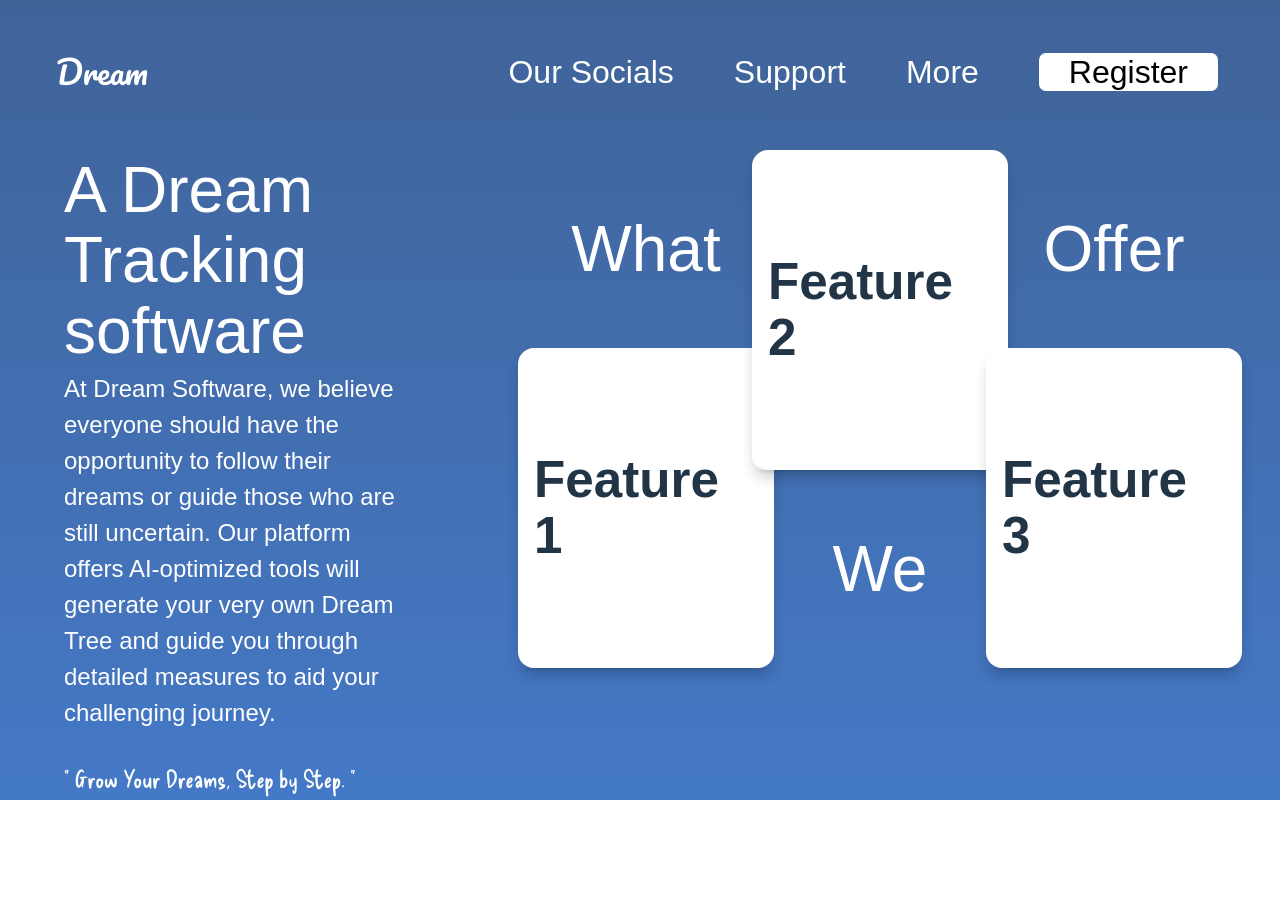
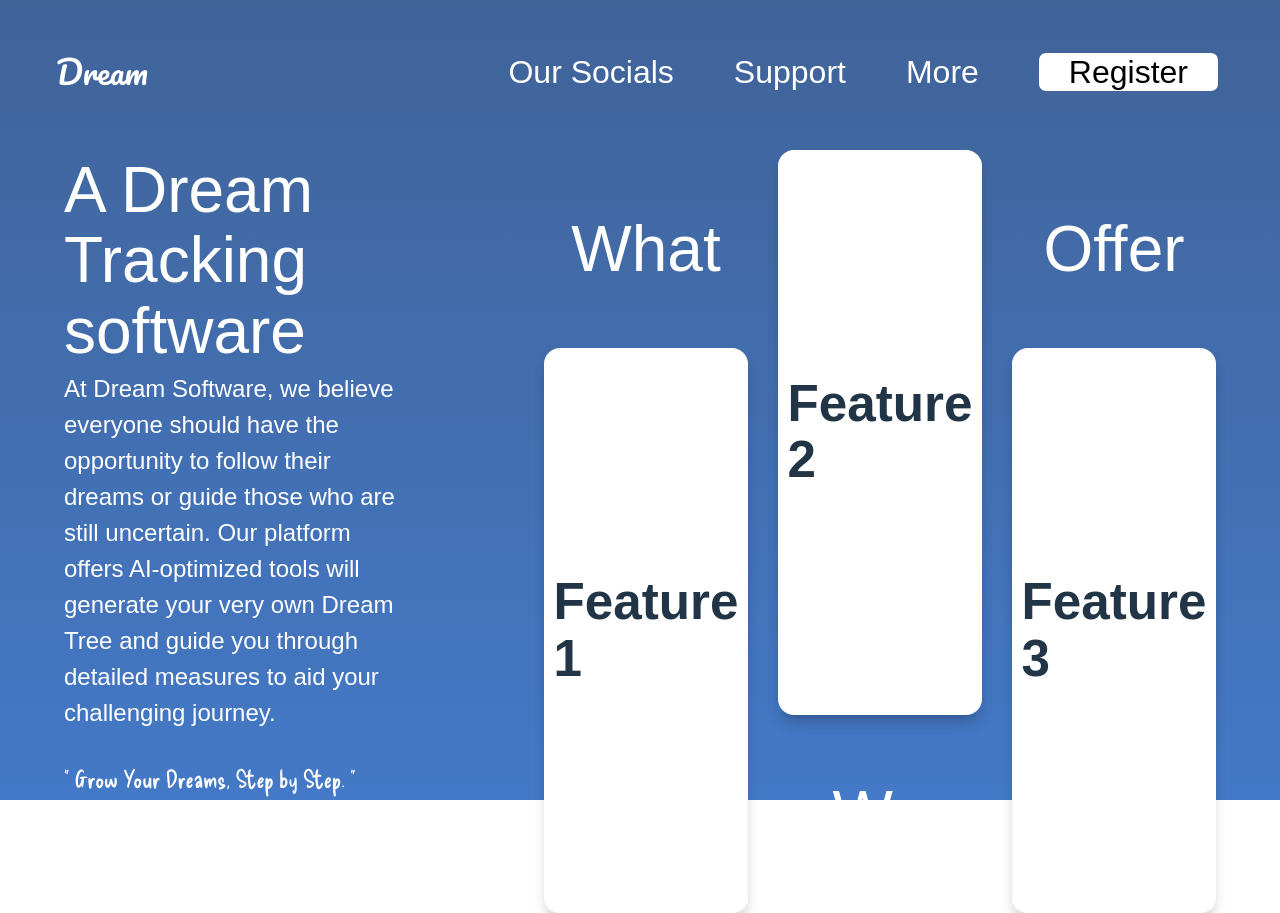
Before and after one commit to dcipherm3/Dream, a React (Vite) app in the folder dream-react/: page / in a window 1280 px wide. Built offline with nearby package versions, Linux system fonts and the light colour scheme; a web font is replaced by a local one.

Commit message:
change the card flip animation to click

```diff
--- a/dream-react/src/components/FlipCard.jsx
+++ b/dream-react/src/components/FlipCard.jsx
@@ -1,8 +1,22 @@
+import { useState } from "react";
+
 function FlipCard({ frontTitle, backImg, backTitle, backText }) {
+    const [isFlipped, setIsFlipped] = useState(false);
+
+    const handleFlip = () => {
+        setIsFlipped(!isFlipped);
+    };
+
     return (
-        <div className="group h-80 w-64 [perspective:1000px] cursor-pointer">
-            <div className="relative h-full w-full rounded-xl shadow-lg transition-transform duration-500 [transform-style:preserve-3d] group-hover:[transform:rotateY(180deg)]">
-
+        <div
+            className="h-full w-full [perspective:1000px] cursor-pointer hover:scale-105 transition-transform duration-500"
+            onClick={handleFlip}
+        >
+            <div
+                className={`relative h-full w-full rounded-xl shadow-lg transition-transform duration-500 [transform-style:preserve-3d] ${
+                    isFlipped ? "[transform:rotateY(180deg)]" : ""
+                }`}
+            >
                 {/* Front Side */}
                 <div className="absolute inset-0 h-full w-full bg-white shadow-lg rounded-2xl flex flex-col justify-center items-center p-4 [backface-visibility:hidden]">
                     <h1 className="text-lg font-bold">{frontTitle}</h1>
@@ -10,11 +24,10 @@ function FlipCard({ frontTitle, backImg, backTitle, backText }) {
 
                 {/* Back Side */}
                 <div className="absolute inset-0 h-full w-full bg-gray-800 text-white shadow-lg rounded-2xl flex flex-col justify-center items-center p-4 [transform:rotateY(180deg)] [backface-visibility:hidden]">
-                    <img src={backImg} alt="Card image" className="w-24 h-24 mb-4 rounded-lg" />
+                    <img src={backImg} alt="Card image" className="w-full h-30 mb-4 rounded-lg" />
                     <h1 className="text-lg font-bold">{backTitle}</h1>
-                    <p className="text-sm text-center">{backText}</p>
+                    <p className="text-md text-center">{backText}</p>
                 </div>
-
             </div>
         </div>
     );
```
